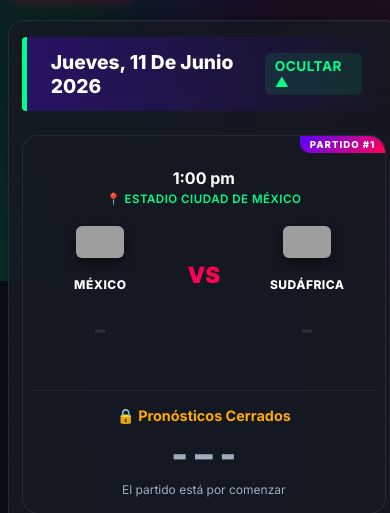
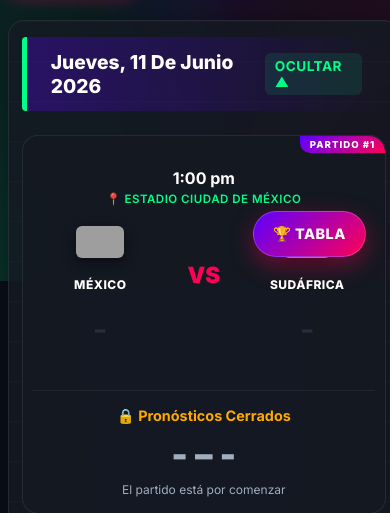
Before and after one commit to lmfranchini/quinielazo, a PHP site: page / in a window 390 px wide. Shown: the part 563-1076 px from the top of the page. Run offline with PHP 8.4, Linux system fonts and the light colour scheme; the visitor is signed in with stand-in values (Sample User, id 1); data comes from the database, SQL or seed files in the repository; data that the repository does not hold is empty; grey boxes are pictures that could not be loaded.

Commit message:
Add dynamic mobile floating action button to navigate leaderboard

```diff
--- a/admin.php
+++ b/admin.php
@@ -42,7 +42,7 @@ $users = $db->query("SELECT id, username, points, hasPaid FROM `User` WHERE role
   <title>Admin – Quiniela Mundial 2026</title>
   <link rel="preconnect" href="https://fonts.googleapis.com" />
   <link href="https://fonts.googleapis.com/css2?family=Inter:wght@400;600;700;800;900&display=swap" rel="stylesheet" />
-  <link rel="stylesheet" href="css/style.css?v=3.25" />
+  <link rel="stylesheet" href="css/style.css?v=3.26" />
 </head>
 <body class="fade-in">
 
--- a/css/style.css
+++ b/css/style.css
@@ -1939,3 +1939,37 @@ input:disabled + .switch-slider {
     padding: 0.25rem 0.5rem;
   }
 }
+
+/* ── Botón Flotante para Móviles (FAB) ── */
+.mobile-fab {
+  display: none;
+  position: fixed;
+  bottom: 1.5rem;
+  right: 1.5rem;
+  background: linear-gradient(135deg, var(--fifa-purple), var(--fifa-magenta));
+  color: white;
+  border: 1px solid rgba(255, 255, 255, 0.2);
+  border-radius: 50px;
+  padding: 0.8rem 1.2rem;
+  font-weight: 800;
+  font-size: 0.9rem;
+  box-shadow: 0 8px 25px rgba(255, 0, 85, 0.4);
+  z-index: 999;
+  align-items: center;
+  justify-content: center;
+  gap: 0.5rem;
+  cursor: pointer;
+  transition: transform 0.2s, box-shadow 0.2s, opacity 0.2s;
+  text-transform: uppercase;
+  letter-spacing: 0.5px;
+}
+.mobile-fab:active {
+  transform: scale(0.95);
+  box-shadow: 0 4px 15px rgba(255, 0, 85, 0.3);
+}
+
+@media (max-width: 1000px) {
+  .mobile-fab {
+    display: flex;
+  }
+}
--- a/index.php
+++ b/index.php
@@ -80,7 +80,7 @@ $totalPrizePool = $paidCount * 500;
   <meta name="description" content="Quiniela del Mundial de Fútbol 2026 – Compite con tus amigos." />
   <link rel="preconnect" href="https://fonts.googleapis.com" />
   <link href="https://fonts.googleapis.com/css2?family=Inter:wght@400;600;700;800;900&display=swap" rel="stylesheet" />
-  <link rel="stylesheet" href="css/style.css?v=3.25" />
+  <link rel="stylesheet" href="css/style.css?v=3.26" />
   <!-- Chart.js para el gráfico de posiciones -->
   <script src="https://cdn.jsdelivr.net/npm/chart.js"></script>
 </head>
@@ -764,7 +764,7 @@ $totalPrizePool = $paidCount * 500;
     </section>
 
     <!-- Leaderboard -->
-    <section>
+    <section id="leaderboard-section">
       <h2 class="section-title">🏆 Clasificación</h2>
 
       <!-- Card Bolsa Acumulada -->
@@ -880,6 +880,33 @@ $totalPrizePool = $paidCount * 500;
         }
       }
     }
+
+    // Lógica del botón flotante para móviles (FAB)
+    function handleFabClick() {
+      const fab = document.getElementById('mobile-fab');
+      if (!fab) return;
+      if (fab.dataset.action === 'top') {
+        window.scrollTo({ top: 0, behavior: 'smooth' });
+      } else {
+        const el = document.getElementById('leaderboard-section');
+        if (el) {
+          el.scrollIntoView({ behavior: 'smooth' });
+        }
+      }
+    }
+
+    window.addEventListener('scroll', function() {
+      const fab = document.getElementById('mobile-fab');
+      if (!fab) return;
+      // Si el scroll pasa de 500px, cambia de ir a Tabla a ir a Partidos (Arriba)
+      if (window.scrollY > 500) {
+        fab.innerHTML = '⚽ Partidos';
+        fab.dataset.action = 'top';
+      } else {
+        fab.innerHTML = '🏆 Tabla';
+        fab.dataset.action = 'leaderboard';
+      }
+    });
   </script>
   <!-- Modal de Detalles del Partido (Live Stats & Lineups) -->
   <div id="match-details-modal" class="modal">
@@ -970,6 +997,11 @@ $totalPrizePool = $paidCount * 500;
     </div>
   </div>
 
-  <script src="js/app.js?v=3.25"></script>
+  <!-- Botón Flotante para Móviles -->
+  <button id="mobile-fab" class="mobile-fab" data-action="leaderboard" onclick="handleFabClick()">
+    🏆 Tabla
+  </button>
+
+  <script src="js/app.js?v=3.26"></script>
 </body>
 </html>
--- a/login.php
+++ b/login.php
@@ -49,7 +49,7 @@ if ($_SERVER['REQUEST_METHOD'] === 'POST') {
   <title>Iniciar Sesión – Quiniela Mundial 2026</title>
   <link rel="preconnect" href="https://fonts.googleapis.com" />
   <link href="https://fonts.googleapis.com/css2?family=Inter:wght@400;600;700;800;900&display=swap" rel="stylesheet" />
-  <link rel="stylesheet" href="css/style.css?v=3.25" />
+  <link rel="stylesheet" href="css/style.css?v=3.26" />
 </head>
 <body>
   <div class="login-page fade-in">
```
